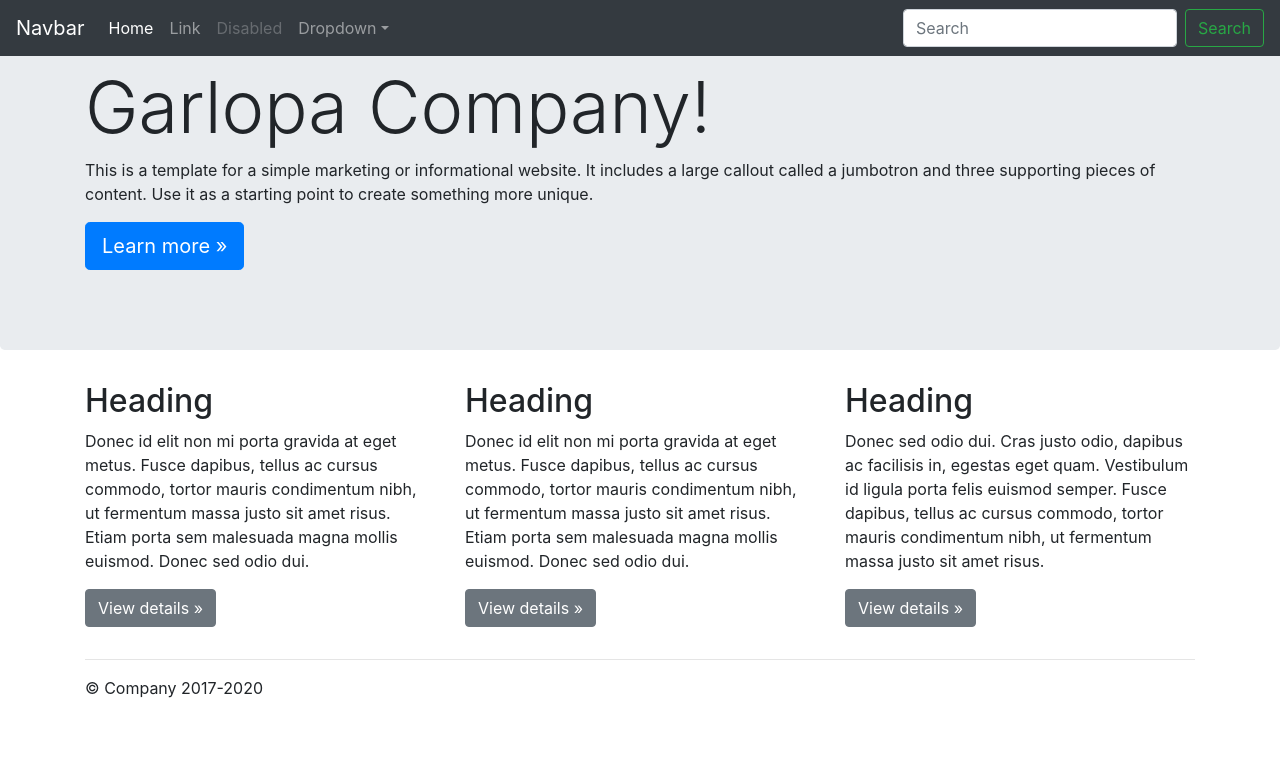
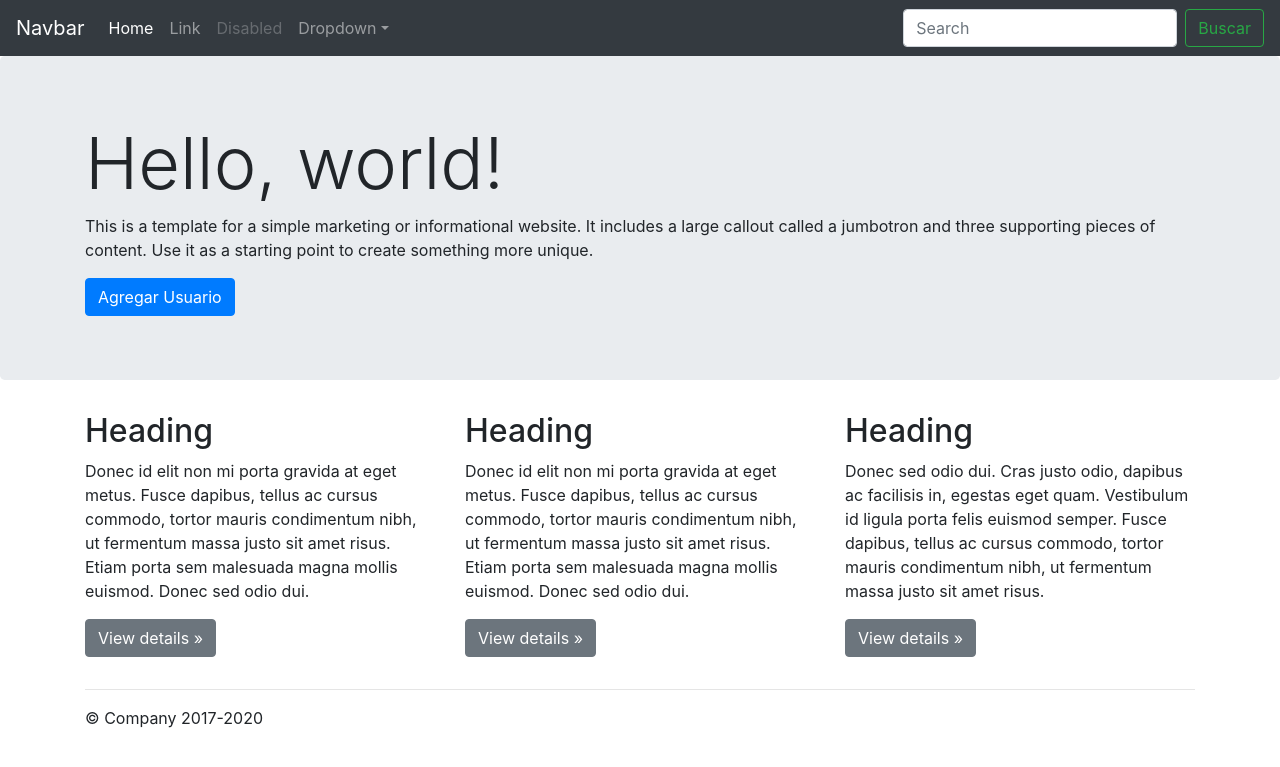
Before and after one commit to RodrigoAcosta182/TPFinal, a PHP site: page / in a window 1280 px wide. Shown: the top 767 px of the page. Run offline with PHP 8.4, Linux system fonts and the light colour scheme.

Commit message:
crear modal para agregar usuarios

```diff
--- /dev/null
+++ b/header.php
@@ -0,0 +1,34 @@
+<nav class="navbar navbar-expand-md navbar-dark fixed-top bg-dark">
+    <a class="navbar-brand" href="#">Navbar</a>
+    <button class="navbar-toggler" type="button" data-toggle="collapse" data-target="#navbarsExampleDefault" aria-controls="navbarsExampleDefault" aria-expanded="false" aria-label="Toggle navigation">
+        <span class="navbar-toggler-icon"></span>
+    </button>
+
+    <div class="collapse navbar-collapse" id="navbarsExampleDefault">
+        <ul class="navbar-nav mr-auto">
+            <li class="nav-item active">
+                <a class="nav-link" href="#">Home <span class="sr-only">(current)</span></a>
+            </li>
+            <li class="nav-item">
+                <a class="nav-link" href="#">Link</a>
+            </li>
+            <li class="nav-item">
+                <a class="nav-link disabled" href="#" tabindex="-1" aria-disabled="true">Disabled</a>
+            </li>
+            <li class="nav-item dropdown">
+                <a class="nav-link dropdown-toggle" href="#" id="dropdown01" data-toggle="dropdown" aria-haspopup="true" aria-expanded="false">Dropdown</a>
+                <div class="dropdown-menu" aria-labelledby="dropdown01">
+                    <a class="dropdown-item" href="#">Action</a>
+                    <a class="dropdown-item" href="#">Another action</a>
+                    <a class="dropdown-item" href="#">Something else here</a>
+                </div>
+            </li>
+        </ul>
+        <form class="form-inline my-2 my-lg-0">
+            <input class="form-control mr-sm-2" type="text" placeholder="Search" aria-label="Search">
+            <button class="btn btn-outline-success my-2 my-sm-0" type="submit">Buscar</button>
+        </form>
+    </div>
+</nav>
+
+<?php include "modales/modalAgregar.php"?>
--- a/index.php
+++ b/index.php
@@ -6,12 +6,12 @@
     <meta name="description" content="">
     <meta name="author" content="Mark Otto, Jacob Thornton, and Bootstrap contributors">
     <meta name="generator" content="Jekyll v4.1.1">
-    <title>Jumbotron Template · Bootstrap</title>
+    <title>Garlopa Index</title>
 
     <link rel="canonical" href="https://getbootstrap.com/docs/4.5/examples/jumbotron/">
 
     <!-- Bootstrap core CSS -->
-<link href="/TPFinal/recursos/css/bootstrap.min.css" rel="stylesheet">
+<link href="/tpfinal/recursos/css/bootstrap.min.css" rel="stylesheet">
 
     <style>
       .bd-placeholder-img {
@@ -30,52 +30,20 @@
       }
     </style>
     <!-- Custom styles for this template -->
-    <link href="/TPFinal/recursos/jumbotron.css" rel="stylesheet">
+    <link href="/tpfinal/recursos/css/jumbotron.css" rel="stylesheet">
   </head>
   <body>
-    <nav class="navbar navbar-expand-md navbar-dark fixed-top bg-dark">
-  <a class="navbar-brand" href="#">Navbar</a>
-  <button class="navbar-toggler" type="button" data-toggle="collapse" data-target="#navbarsExampleDefault" aria-controls="navbarsExampleDefault" aria-expanded="false" aria-label="Toggle navigation">
-    <span class="navbar-toggler-icon"></span>
-  </button>
-
-  <div class="collapse navbar-collapse" id="navbarsExampleDefault">
-    <ul class="navbar-nav mr-auto">
-      <li class="nav-item active">
-        <a class="nav-link" href="#">Home <span class="sr-only">(current)</span></a>
-      </li>
-      <li class="nav-item">
-        <a class="nav-link" href="#">Link</a>
-      </li>
-      <li class="nav-item">
-        <a class="nav-link disabled" href="#" tabindex="-1" aria-disabled="true">Disabled</a>
-      </li>
-      <li class="nav-item dropdown">
-        <a class="nav-link dropdown-toggle" href="#" id="dropdown01" data-toggle="dropdown" aria-haspopup="true" aria-expanded="false">Dropdown</a>
-        <div class="dropdown-menu" aria-labelledby="dropdown01">
-          <a class="dropdown-item" href="#">Action</a>
-          <a class="dropdown-item" href="#">Another action</a>
-          <a class="dropdown-item" href="#">Something else here</a>
-        </div>
-      </li>
-    </ul>
-    <form class="form-inline my-2 my-lg-0">
-      <input class="form-control mr-sm-2" type="text" placeholder="Search" aria-label="Search">
-      <button class="btn btn-outline-success my-2 my-sm-0" type="submit">Search</button>
-    </form>
-  </div>
-</nav>
-
+    <?php include "header.php"?>
 <main role="main">
 
   <!-- Main jumbotron for a primary marketing message or call to action -->
   <div class="jumbotron">
     <div class="container">
-
-      <h1 class="display-3">Garlopa Company!</h1>
-
+      <h1 class="display-3">Hello, world!</h1>
       <p>This is a template for a simple marketing or informational website. It includes a large callout called a jumbotron and three supporting pieces of content. Use it as a starting point to create something more unique.</p>
-      <p><a class="btn btn-primary btn-lg" href="#" role="button">Learn more &raquo;</a></p>
+        <button type="button" class="btn btn-primary" data-toggle="modal" data-target="#exampleModal">
+            Agregar Usuario
+        </button>
     </div>
   </div>
 
@@ -109,5 +77,5 @@
   <p>&copy; Company 2017-2020</p>
 </footer>
 <script src="https://code.jquery.com/jquery-3.5.1.slim.min.js" integrity="sha384-DfXdz2htPH0lsSSs5nCTpuj/zy4C+OGpamoFVy38MVBnE+IbbVYUew+OrCXaRkfj" crossorigin="anonymous"></script>
-      <script>window.jQuery || document.write('<script src="../assets/js/vendor/jquery.slim.min.js"><\/script>')</script><script src="../assets/dist/js/bootstrap.bundle.min.js"></script>
+      <script>window.jQuery || document.write('<script src="../assets/js/vendor/jquery.slim.min.js"><\/script>')</script><script src="/tpfinal/recursos/js/bootstrap.bundle.min.js"></script>
 </html>
--- /dev/null
+++ b/modales/modalAgregar.php
@@ -0,0 +1,58 @@
+<div class="container">
+    <!-- Modal -->
+    <div class="modal fade" id="exampleModal" tabindex="-1" aria-labelledby="exampleModalLabel" aria-hidden="true">
+        <div class="modal-dialog">
+            <div class="modal-content">
+                <div class="modal-header bg-info text-white">
+                    <h5 class="modal-title" id="exampleModalLabel">Agregar Usuario</h5>
+                    <button type="button" class="close" data-dismiss="modal" aria-label="Close">
+                        <span aria-hidden="true">&times;</span>
+                    </button>
+                </div>
+                <div class="modal-body bg-dark text-white">
+                    <form>
+                        <div class="form-group">
+                            <div class="row">
+                                <div class="col">
+                                    <label for="formNombre">Nombre</label>
+                                    <input type="text" class="form-control" placeholder="First name" id="formNombre">
+                                </div>
+                                <div class="col">
+                                    <label for="formApellido">Apellido</label>
+                                    <input type="text" class="form-control" placeholder="Last name" id="formApellido">
+                                </div>
+                            </div>
+                        </div>
+                        <div class="form-group">
+                            <label for="exampleInputEmail1">Email address</label>
+                            <input type="email" class="form-control" id="exampleInputEmail1" aria-describedby="emailHelp" placeholder="name@example.com">
+                        </div>
+                        <div class="form-group">
+                            <label for="formUsuario">Usuario</label>
+                            <input type="text" class="form-control" id="formUsuario" placeholder="Username">
+                        </div>
+                        <div class="form-group">
+                            <label for="exampleInputPassword1">Password</label>
+                            <input type="password" class="form-control" id="exampleInputPassword1" placeholder="Password">
+                        </div>
+                        <div class="form-group">
+                            <div class="form-group">
+                                <label for="elegirTipoSelect">Tipo de usuario</label>
+                                <select class="form-control" id="elegirTipoSelect">
+                                    <option value="1">Administrador</option>
+                                    <option value="2">2</option>
+                                    <option value="3">3</option>
+                                    <option value="4">Chofer</option>
+                                </select>
+                            </div>
+                        </div>
+                        </div>
+                            <div class="modal-footer bg-dark">
+                                <button type="button" class="btn btn-danger" data-dismiss="modal">Cancelar</button>
+                                <button type="button" class="btn btn-info">Agregar</button>
+                            </div>
+                    </form>
+            </div>
+        </div>
+    </div>
+</div>
```
